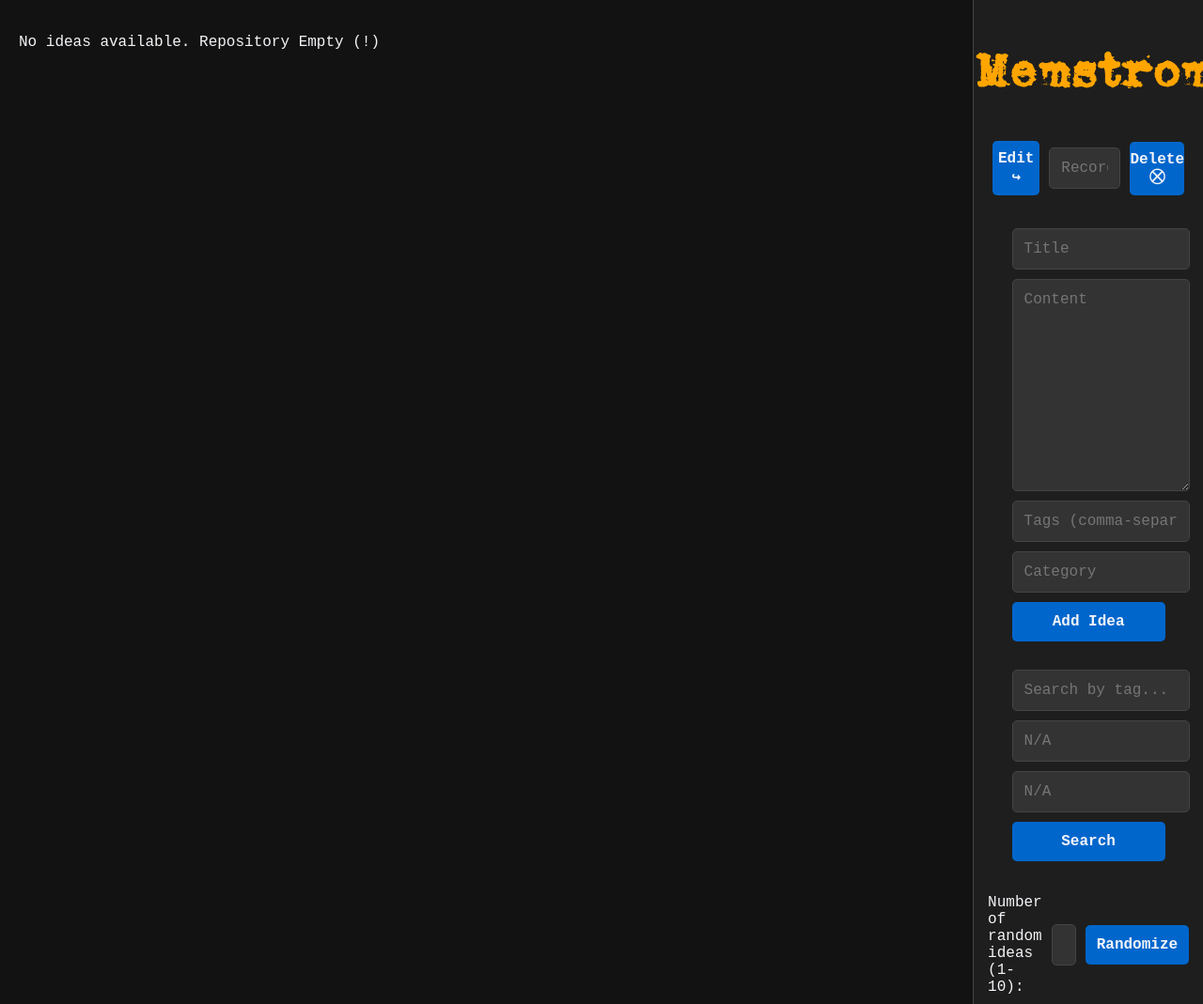
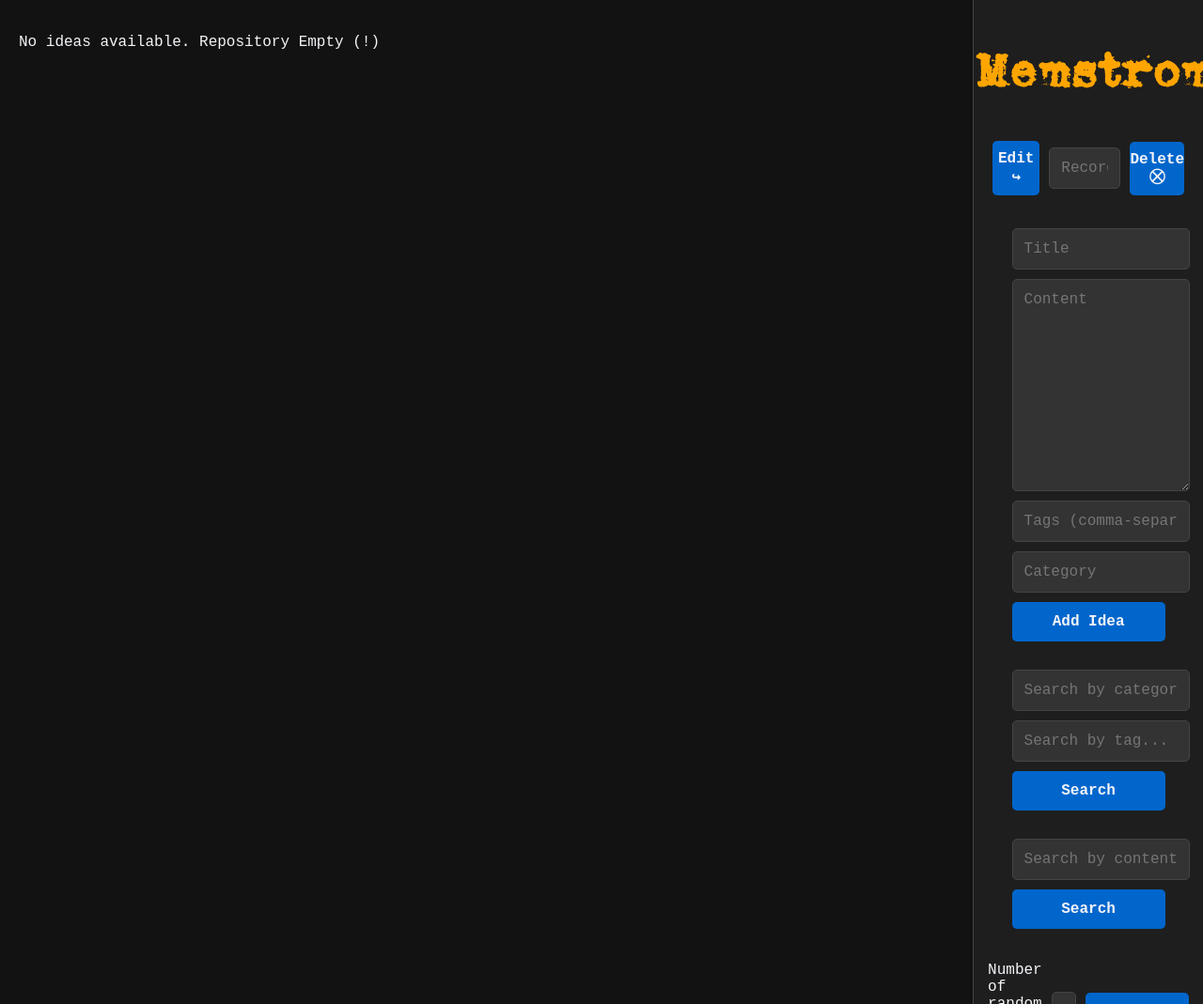
Before and after one commit to salbaroudi/Memstrom, a Flask app: page / in a window 1280 px wide. Shown: the whole page at 94% size. Run offline with Flask 3, Linux system fonts and the light colour scheme; data that the repository does not hold is empty.

Commit message:
Implemented filtering on categories and tags

```diff
--- a/app.py
+++ b/app.py
@@ -16,11 +16,20 @@ def index():
 @app.route('/api/ideas', methods=['POST'])
 def api_get_ideas():
     data = request.json
-    tag = data.get('tag')  # Get the tag parameter from the query string
-    print(f"Received tag: {tag}")
+    categories = data.get('categories')
+    tags = data.get('tags')
+    print(f"Received categor(ies): {categories}")
+    print(f"Received tag(s): {tags}")
 
-    if tag:  # If tag is provided, search for ideas with the tag
-        ideas = search_ideas(tag)
+    # If either non-empty, use them and search
+    if (tags or categories):
+        #prepare for search call, make some sets.
+        #We need the empty set, not the empty string set
+        #use set comprehension, filter out empty strings.
+        input_cats = set(cats for cats in categories.split(',') if cats)
+        input_tags = set(tagz for tagz in tags.split(',') if tagz)
+        ideas = search_ideas(input_cats,input_tags)
+
     else:  # No tag provided, return all empty list
         ideas = get_ideas()
 
--- a/static/app.js
+++ b/static/app.js
@@ -1,21 +1,24 @@
 document.addEventListener('DOMContentLoaded', () => {
     const ideaList = document.getElementById('idea-list');
+    const categorySearch = document.getElementById('search-by-category');
     const tagSearch = document.getElementById('search-by-tag');
+    const textSearch = document.getElementById('search-by-text');
     const addIdeaForm = document.getElementById('add-idea-form');
     const randomizeBtn = document.getElementById('randomizeBtn');
     const randomCount = document.getElementById('randomCount');
-    const searchSubmit = document.getElementById('search-submit');
+    const searchSubmit = document.getElementById('search-tag-submit');
     const deleteButton = document.getElementById('deletebutton');
-    const searchfilterForm = document.getElementById('search-form');
+    const searchfilterForm = document.getElementById('search-tag-form');
 
     // Fetch and display all ideas, optionally filtering by tag
-    const fetchIdeas = async (tag = '') => {
+    const fetchIdeas = async (categories = '', tags = '') => {
         //const response = await fetch(`/api/ideas${tag ? `?tag=${tag}` : ''}`);
         const response =     await fetch('/api/ideas', {
             method: 'POST',
             headers: { 'Content-Type': 'application/json' },
-            body: JSON.stringify({ tag }),
+            body: JSON.stringify({ categories, tags }),
         });
+        //Process incoming body in second promise.
         const ideas = await response.json();
         displayIdeas(ideas);
     };
@@ -44,8 +47,9 @@ document.addEventListener('DOMContentLoaded', () => {
     searchSubmit.addEventListener('click', () => {
         //An annoying double-click sometimes occurs:
         searchSubmit.disabled = true;
-        const tag = tagSearch.value.trim();
-        fetchIdeas(tag);  // Fetch ideas based on search tag
+        const categories = categorySearch.value.trim();
+        const tags = tagSearch.value.trim();
+        fetchIdeas(categories, tags);  // Fetch ideas based on search tag
         //Reactivate after 0.25s
         setTimeout(() => {
             searchSubmit.disabled = false;
--- a/static/style.css
+++ b/static/style.css
@@ -173,7 +173,7 @@ button:hover {
 }
 
 /* Search container styling */
-#searchContainer {
+#searchTagContainer, #searchTextContainer {
     width: 80%; /* Take up 80% of the parent container's width */
     margin: 0 auto; /* Center horizontally */
     text-align: center; /* Center the content */
@@ -183,7 +183,9 @@ button:hover {
 #formContainer input,
 #formContainer textarea,
 #formContainer button,
-#searchContainer input,
-#searchContainer button {
+#searchTagContainer input,
+#searchTagContainer button,
+#searchTextContainer input,
+#searchTextContainer button {
     width: 100%; /* Stretch to the full width of the container */
 }
--- a/templates/index.html
+++ b/templates/index.html
@@ -36,12 +36,18 @@
             </div>
 
             <!-- Search bar -->
-            <div id="searchContainer">
-                <form id="search-form">
+            <div id="searchTagContainer">
+                <form id="search-tag-form">
+                    <input type="text" id="search-by-category" placeholder="Search by category..." />
                     <input type="text" id="search-by-tag" placeholder="Search by tag..." />
-                    <input type="text" id="search-by-category" placeholder="N/A" />
-                    <input type="text" id="search-by-content" placeholder="N/A" />
-                    <button type="submit" id="search-submit">Search</button>
+                    <button type="submit" id="search-tag-submit">Search</button>
+                </form>
+            </div>
+
+            <div id="searchTextContainer">
+                <form id="search-text-form">
+                    <input type="text" id="search-by-text" placeholder="Search by content (text)..." />
+                    <button type="submit" id="search-text-submit">Search</button>
                 </form>
             </div>
 
--- a/utils/database.py
+++ b/utils/database.py
@@ -52,6 +52,25 @@ def delete_idea(rID):
     return
 
 # Search ideas by tag
-def search_ideas(tag):
+# Takes two sets (of strings) as input.
+def search_ideas(categories,tags):
+    #list of dictionary objects - representing json objects.
+    print(str(categories))
+    print(str(tags))
     ideas = get_ideas()
-    return [idea for idea in ideas if tag in idea.get('tags', [])]
+    filtered_ideas = []
+    for idea in ideas:
+        #replace on the fly.
+        idea['categories'] = set(idea['categories'])
+        idea['tags'] = set(idea['tags'])
+        print(idea)
+        #check our current idea
+        if categories.issubset(idea['categories']) and tags.issubset(idea['tags']):
+            print("Match found!")
+            #mutate, but its fast
+            idea['categories'] = list(idea['categories'])
+            idea['tags'] = list(idea['tags'])
+            filtered_ideas.append(idea)
+
+    #[idea for idea in ideas if ((tags in idea.get('tags', [])) or (categories in idea.get('categories', [])))]
+    return filtered_ideas
```
Also changed, not shown: todo_dev.md (+2 -2 lines).
